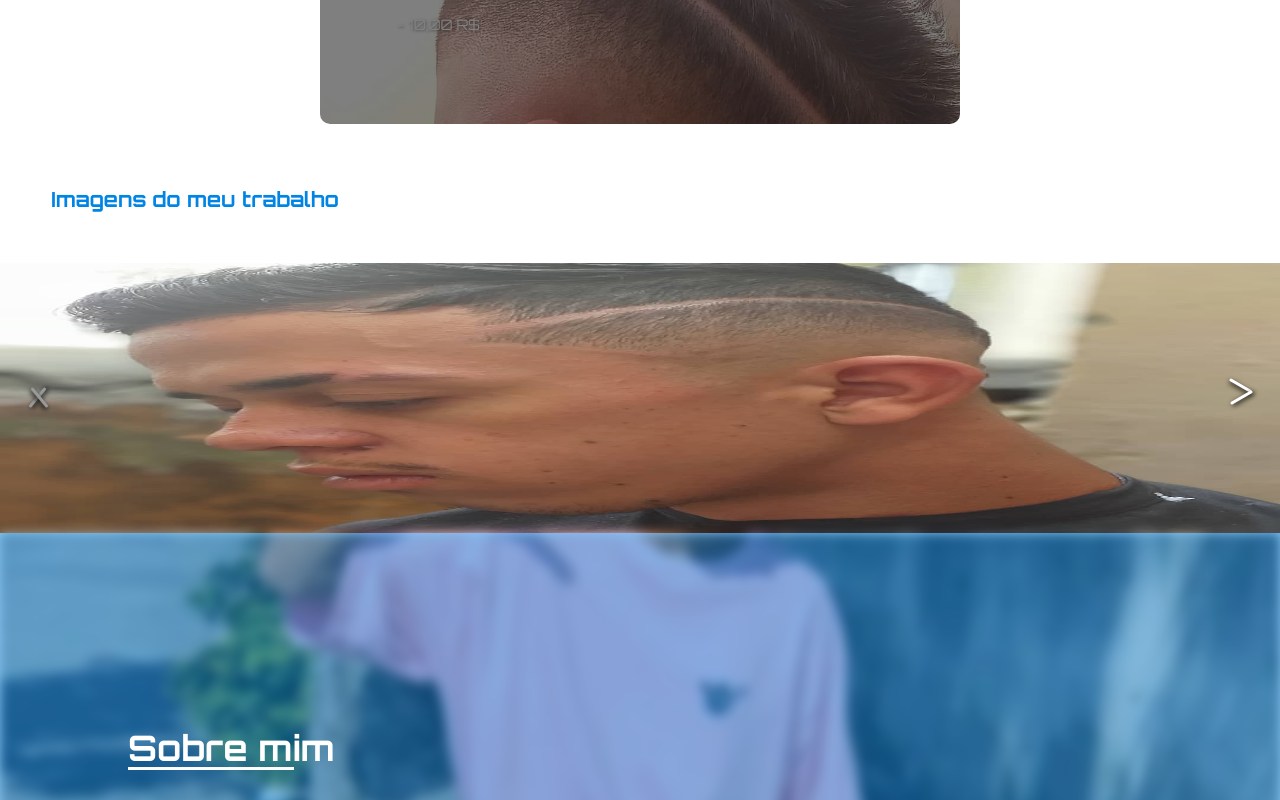
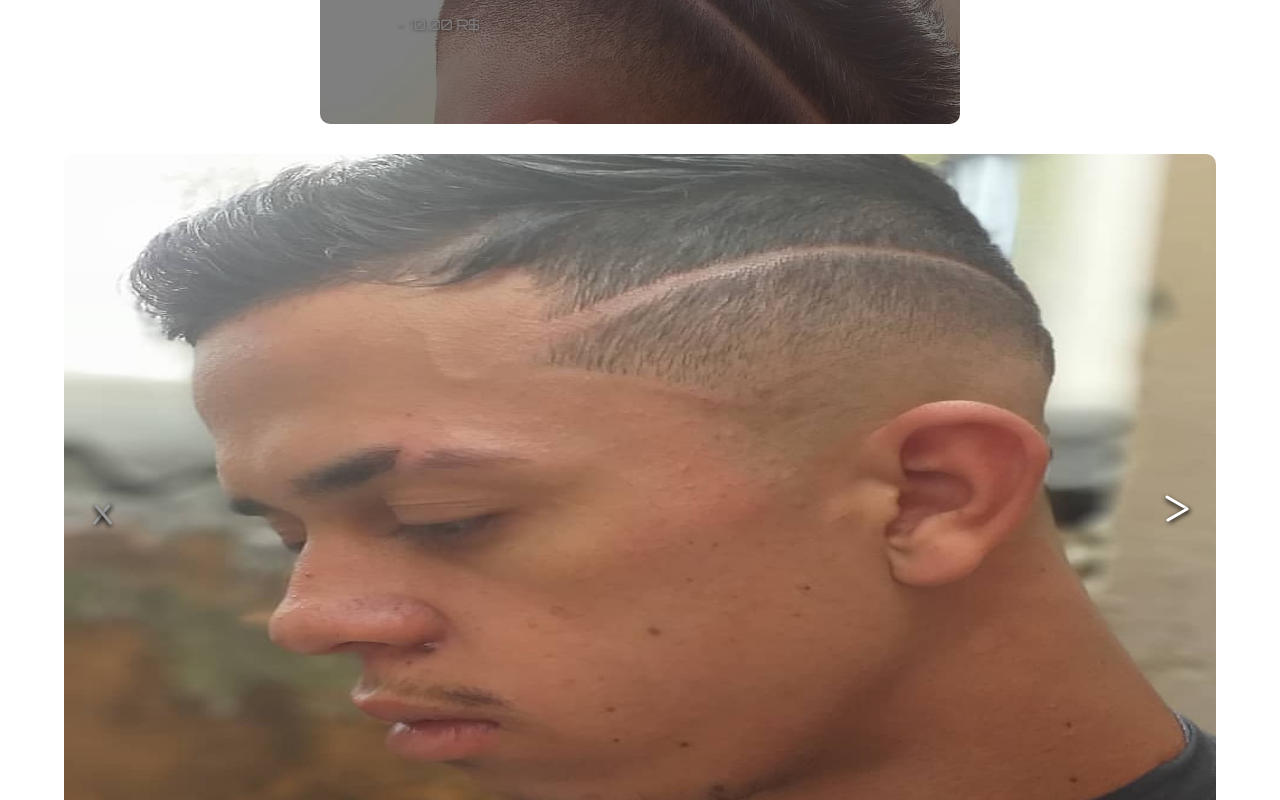
Before and after one commit to AndreiAmr/Melk-Cortes, a React (Create React App) app: page / in a window 1280 px wide. Shown: the part 2280-3080 px from the top of the page. Built offline with nearby package versions, Linux system fonts and the light colour scheme.

Commit message:
adicionando responsividade para o menu

```diff
--- a/src/pages/PicturesOfServices.tsx
+++ b/src/pages/PicturesOfServices.tsx
@@ -53,12 +53,10 @@ function PicturesOfServices() {
 
     return (
         <Container>
-            <h1> Imagens do meu trabalho</h1>
-
             <Slider>
-                <SliderContentArea style={{ transform: `translateX(-${transformLeft}%)` }}>
+                <SliderContentArea style={{ transform: `translateX(-${transformLeft}vw)` }}>
                     {imagesPathList.map((url, indice) => (
-                        <div key={indice}>
+                        <div key={indice }>
                             <img src={url} alt="Corte de cabelo" onLoad={() => setImagesLoaded(imagesLoaded + 1) }/>
                         </div>
                     ))}
--- a/src/styles/pages/PicturesOfServices.ts
+++ b/src/styles/pages/PicturesOfServices.ts
@@ -2,12 +2,7 @@ import styled from "styled-components";
 
 export const Container = styled.div`
     width: 100%;
-
-    > h1 {
-        color: var(--blue);
-        font-size: 1.3rem;
-        margin: 4%
-    }
+    margin: 20px 0;
     overflow: hidden;
 `
 
@@ -18,6 +13,23 @@ export const Slider = styled.div`
     overflow: hidden;
     display: flex;
     align-items: center;
+
+    @media(min-width: 768px) {
+        height: 35vh;
+        max-height: none;
+        width: 90%;
+        margin: 0 auto;
+        border-radius: 10px;
+
+        >div {
+            /* border: 10px solid black; */
+        }
+    }
+
+    @media(min-width: 1024px) {
+        width: 90vw;
+        height: 90vh
+    }
 
 `
 
```
